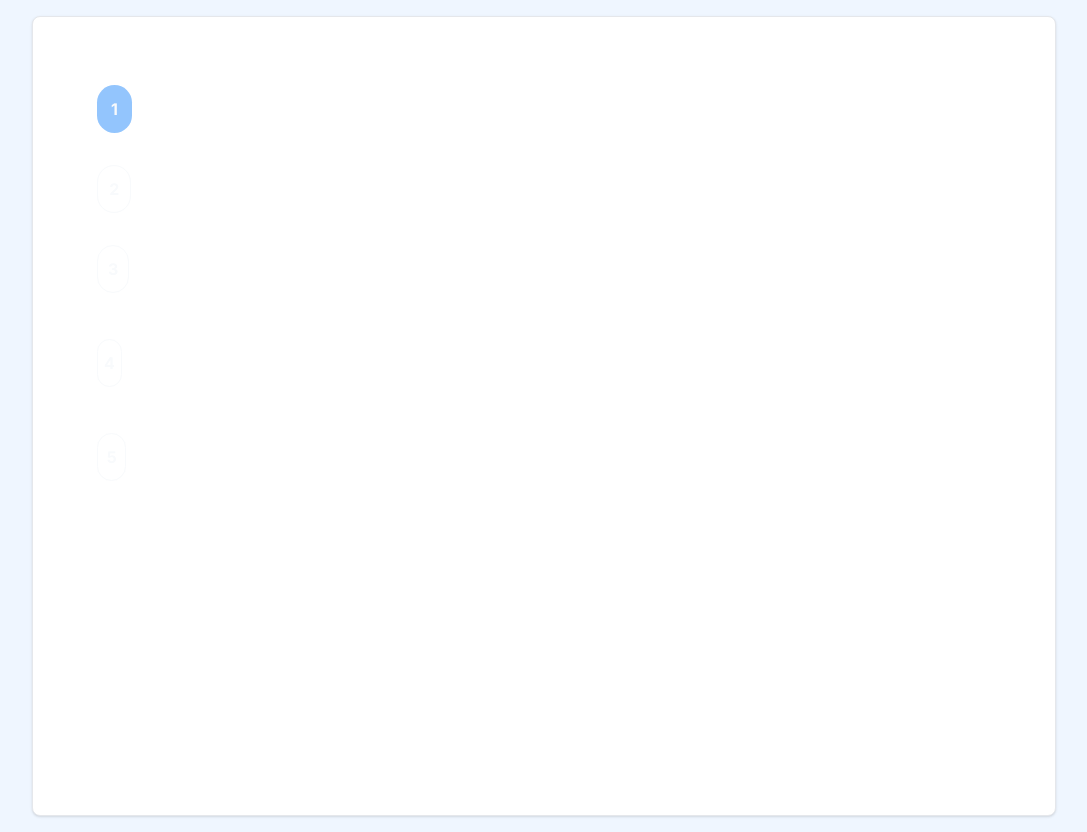
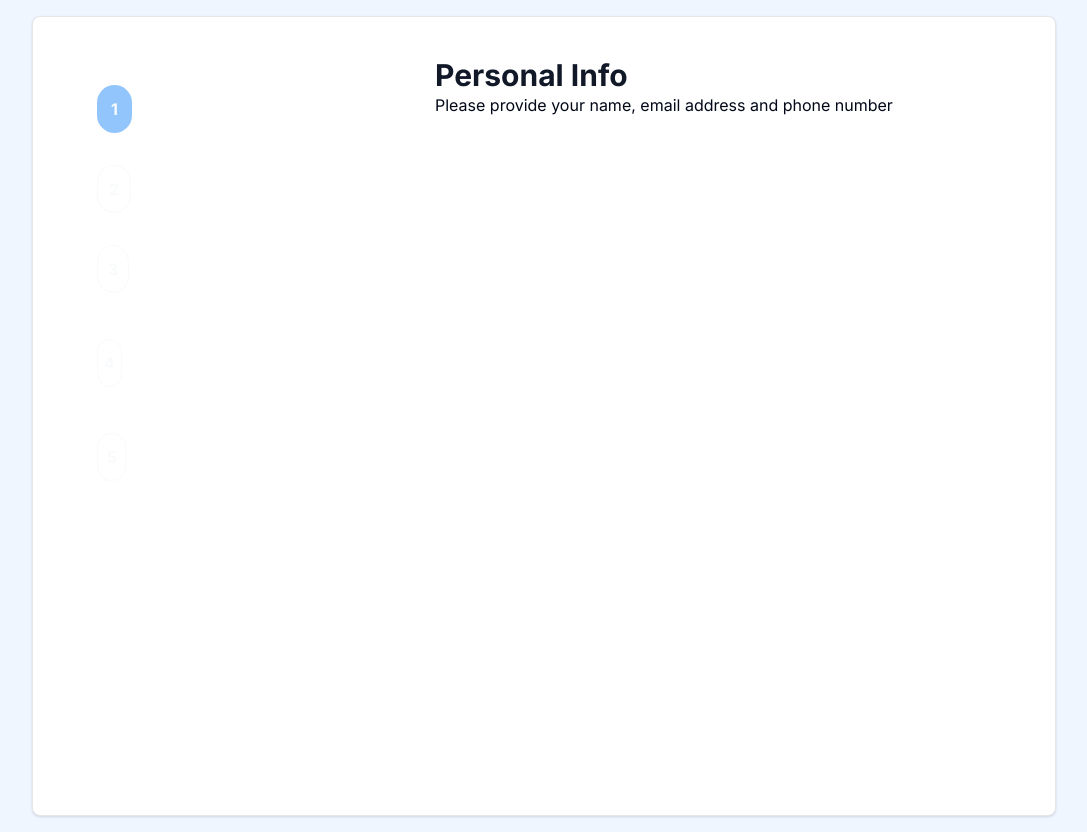
Before and after one commit to Olawumi-Olusegun/onboarding-form, a Next.js app: page /student-form in a window 1280 px wide. Shown: the whole page, without its empty margins (96-1183 px from the left). Built offline with nearby package versions, Linux system fonts and the light colour scheme.

Commit message:
Updated.

```diff
--- a/components/multi-step-form/stepForms/PersonalInfoForm.tsx
+++ b/components/multi-step-form/stepForms/PersonalInfoForm.tsx
@@ -20,7 +20,15 @@ export default function PersonalInfoForm({}: Props) {
 
   return (
     <form onSubmit={handleSubmit(processData)} className='px-12 py-4'>
-      <div className="mb-8"></div>
+      <div className="mb-8">
+        <h5 className="text-xl md:text-3xl font-bold text-gray-900 dark:text-white">
+          Personal Info
+        </h5>
+        <p>
+          Please provide your name, email address and phone number
+        </p>
+      </div>
+
     </form>
   )
 }
--- a/package.json
+++ b/package.json
@@ -37,6 +37,7 @@
     "@radix-ui/react-toggle": "^1.0.3",
     "@radix-ui/react-toggle-group": "^1.0.4",
     "@radix-ui/react-tooltip": "^1.0.7",
+    "@reduxjs/toolkit": "^2.2.1",
     "class-variance-authority": "^0.7.0",
     "clsx": "^2.1.0",
     "cmdk": "^0.2.1",
@@ -49,6 +50,7 @@
     "react-day-picker": "^8.10.0",
     "react-dom": "^18",
     "react-hook-form": "^7.50.1",
+    "react-redux": "^9.1.0",
     "react-resizable-panels": "^2.0.9",
     "sonner": "^1.4.0",
     "tailwind-merge": "^2.2.1",
```
Also changed, not shown: 1 other file (tests, documents, lock files or other folders).
